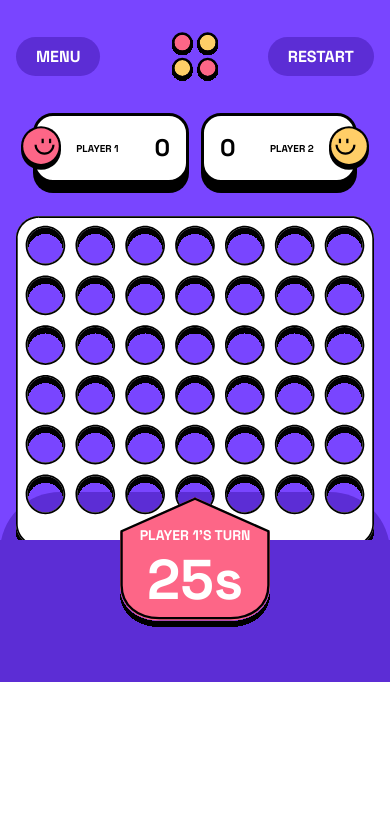
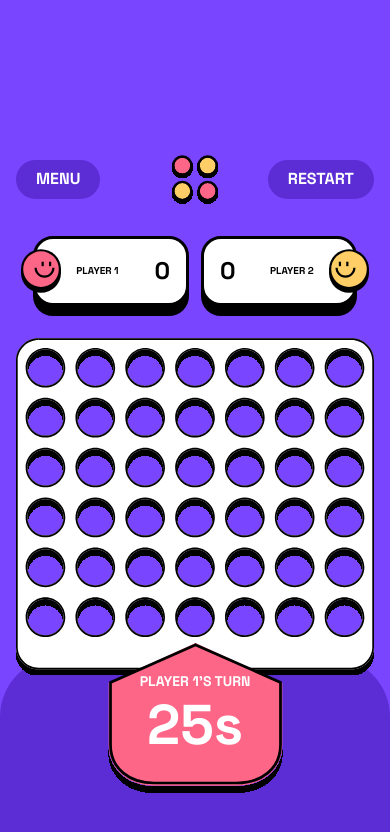
Before and after one commit to ViggieM/connect-four, a website built with Vite: page game.html in a window 390 px wide. Built offline with nearby package versions, Linux system fonts and the light colour scheme.

Commit message:
Fix styles on mobile

```diff
--- a/game.html
+++ b/game.html
@@ -50,6 +50,16 @@
             <div class="game-board__zone" data-col="6"></div>
             <div class="game-board__zone" data-col="7"></div>
           </div>
+
+          <!-- Turn indicator -->
+          <div class="turn-indicator-wrapper">
+            <div class="turn-indicator turn-indicator--p1" id="turn-indicator">
+              <span class="turn-indicator__label">Player 1's Turn</span>
+              <span class="turn-indicator__timer" id="turn-timer">30s</span>
+              <span class="turn-indicator__wins">Wins</span>
+              <button class="btn btn-nav btn-nav-primary turn-indicator__play-again" id="play-again-btn">Play Again</button>
+            </div>
+          </div>
         </div>
 
         <!-- Player 2 score card (right) -->
@@ -62,17 +72,7 @@
         </div>
       </div>
 
-      <!-- Turn indicator -->
-      <div class="turn-indicator-wrapper">
-        <div class="turn-indicator turn-indicator--p1" id="turn-indicator">
-          <span class="turn-indicator__label">Player 1's Turn</span>
-          <span class="turn-indicator__timer" id="turn-timer">30s</span>
-          <span class="turn-indicator__wins">Wins</span>
-          <button class="btn btn-nav btn-nav-primary turn-indicator__play-again" id="play-again-btn">Play Again</button>
-        </div>
-      </div>
 
-      <footer class="game-footer"></footer>
 
       <!-- Pause Dialog Overlay -->
       <div class="pause-overlay" id="pause-overlay" hidden>
--- a/src/styles/game-board.css
+++ b/src/styles/game-board.css
@@ -15,11 +15,11 @@
 .game-board::before {
   content: '';
   position: absolute;
-  bottom: 0;
+  top: 95%;
   left: 50%;
   transform: translateX(-50%);
   width: 100vw;
-  height: var(--radius-60);
+  height: 200px;
   background-color: var(--winner-color, var(--color-indigo-700));
   border-radius: var(--radius-60) var(--radius-60) 0 0;
   z-index: -1;
--- a/src/styles/layout.css
+++ b/src/styles/layout.css
@@ -10,6 +10,8 @@
   flex-direction: column;
   background-color: var(--color-indigo-500);
   position: relative;
+  min-height: 100dvh;
+  justify-content: flex-end;
 }
 
 /* ===================
@@ -22,7 +24,7 @@
   align-items: center;
   width: 632px;
   max-width: 100%;
-  margin: auto auto var(--spacing-600);
+  margin: 0 auto var(--spacing-600);
   padding: var(--spacing-400) 0;
 }
 
@@ -51,7 +53,7 @@
   gap: var(--spacing-400);
   align-items: start;
   justify-content: center;
-  padding: 0 var(--spacing-200);
+  padding: 0 var(--spacing-200) 169px;
 }
 
 .game > .player-card--p1 {
@@ -74,5 +76,5 @@
   flex: 1;
   width: 100%;
   max-height: 200px;
-  background-color: var(--color-indigo-700);
+  background-color: var(--winner-color, var(--color-indigo-700));;
 }
--- a/src/styles/responsive.css
+++ b/src/styles/responsive.css
@@ -138,9 +138,15 @@
   }
 
   .turn-indicator {
-    width: 150px;
-    height: 130px;
+    width: 191px;
+    height: 150px;
     padding-top: var(--spacing-375);
+  }
+
+  .turn-indicator.turn-indicator--winner {
+    width: 281px;
+    height: 158px;
+    padding-top: var(--spacing-150);
   }
 
   .turn-indicator__label {
--- a/src/styles/turn-indicator.css
+++ b/src/styles/turn-indicator.css
@@ -2,28 +2,12 @@
 /* ABOUTME: Shows current player's turn with colored SVG background, transforms to winner box on game end */
 
 .turn-indicator-wrapper {
-  --bg-start: 33%;
+  --bg-start: 50%;
   position: relative;
-  top: -55px;
+  bottom: -91%;
   z-index: 2;
   display: flex;
   justify-content: center;
-  background: linear-gradient(
-    to bottom,
-    transparent var(--bg-start),
-    var(--winner-color, var(--color-indigo-700)) var(--bg-start)
-  );
-}
-
-.turn-indicator-wrapper::after {
-  content: '';
-  position: absolute;
-  top: 100%;
-  left: 0;
-  right: 0;
-  height: 55px;
-  background-color: var(--winner-color, var(--color-indigo-700));
-  z-index: -1;
 }
 
 .turn-indicator {
```
